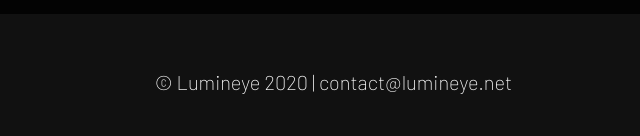
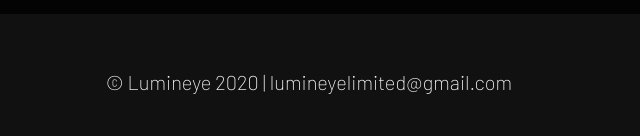
Before and after one commit to Willoww97/LuminEyeSite, a plain HTML site: page portfolio.html in a window 1280 px wide. Shown: the part 1715-1851 px from the top of the page, 640-1280 px from the left. Drawn offline with Linux system fonts and the light colour scheme; files whose address does not match are found by name.

Commit message:
various ref fixes

```diff
--- a/portfolio.html
+++ b/portfolio.html
@@ -122,7 +122,7 @@
   </main>
   <footer>
     <aside class="copyright-info">
-      <p>&copy; Lumineye 2020 | contact@lumineye.net</p>
+      <p>&copy; Lumineye 2020 | lumineyelimited@gmail.com</p>
     </aside>
     <aside class="social-media">
       <a href="https://www.linkedin.com/company/lumineye-limited/" target="_blank">
```
